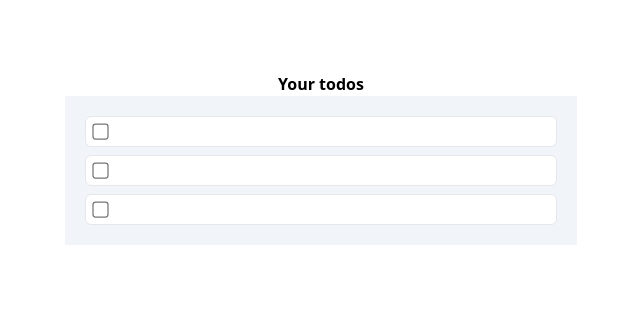
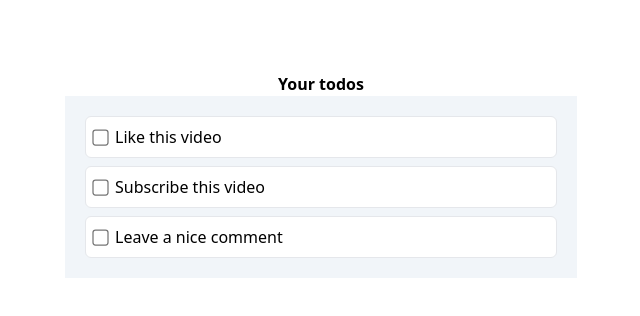
Before and after one commit to Mattarek/todo_react_typescript, a React (Vite) app: page / in a window 1280 px wide. Shown: the top 316 px of the page, without its empty margins (319-959 px from the left). Built offline with nearby package versions, Linux system fonts and the light colour scheme.

Commit message:
types has improved

```diff
--- a/src/App.tsx
+++ b/src/App.tsx
@@ -3,16 +3,19 @@ import { TodoItem } from './components/TodoItem';
 import { dummyData } from './data/todos';
 
 function App() {
-    const setTodoCompleted = (id: number, completed: boolean) => {};
+    const setTodoCompleted = (id: number, completed: boolean) => {
+        alert(`Todo with id ${id} is ${completed}`);
+    };
+
     return (
         <main className='py-10 h-screen'>
             <h1 className='font-bold text-center text-3x1'>Your todos</h1>
             <div className='max-w-lg mx-auto bg-slate-100 p-5'>
                 <div className='space-y-2'>
-                    {dummyData.map((todo, index) => (
+                    {dummyData.map((todo) => (
                         <TodoItem
                             todo={todo}
-                            key={index}
+                            key={todo.id}
                             onCompletedChange={setTodoCompleted}
                         />
                     ))}
--- a/src/components/TodoItem.tsx
+++ b/src/components/TodoItem.tsx
@@ -2,10 +2,12 @@ import { TodoItemProps } from '../types/todo';
 
 interface TodoItemFunctionProps {
     todo: TodoItemProps;
+    onCompletedChange?: (id: number, completed: boolean) => void;
 }
 
 export const TodoItem = ({
-    todo: { completed, onCompletedChange, id },
+    todo: { title, completed, id },
+    onCompletedChange,
 }: TodoItemFunctionProps) => {
     return (
         <div>
@@ -19,6 +21,7 @@ export const TodoItem = ({
                         onCompletedChange(id, e.target.checked)
                     }
                 />
+                {title}
                 <span
                     className={
                         completed ? 'line-through text-gray-400' : ''
--- a/src/types/todo.ts
+++ b/src/types/todo.ts
@@ -2,5 +2,4 @@ export interface TodoItemProps {
     id: number;
     title: string;
     completed: boolean;
-    onCompletedChange?: (id: number, completed: boolean) => void;
 }
```
